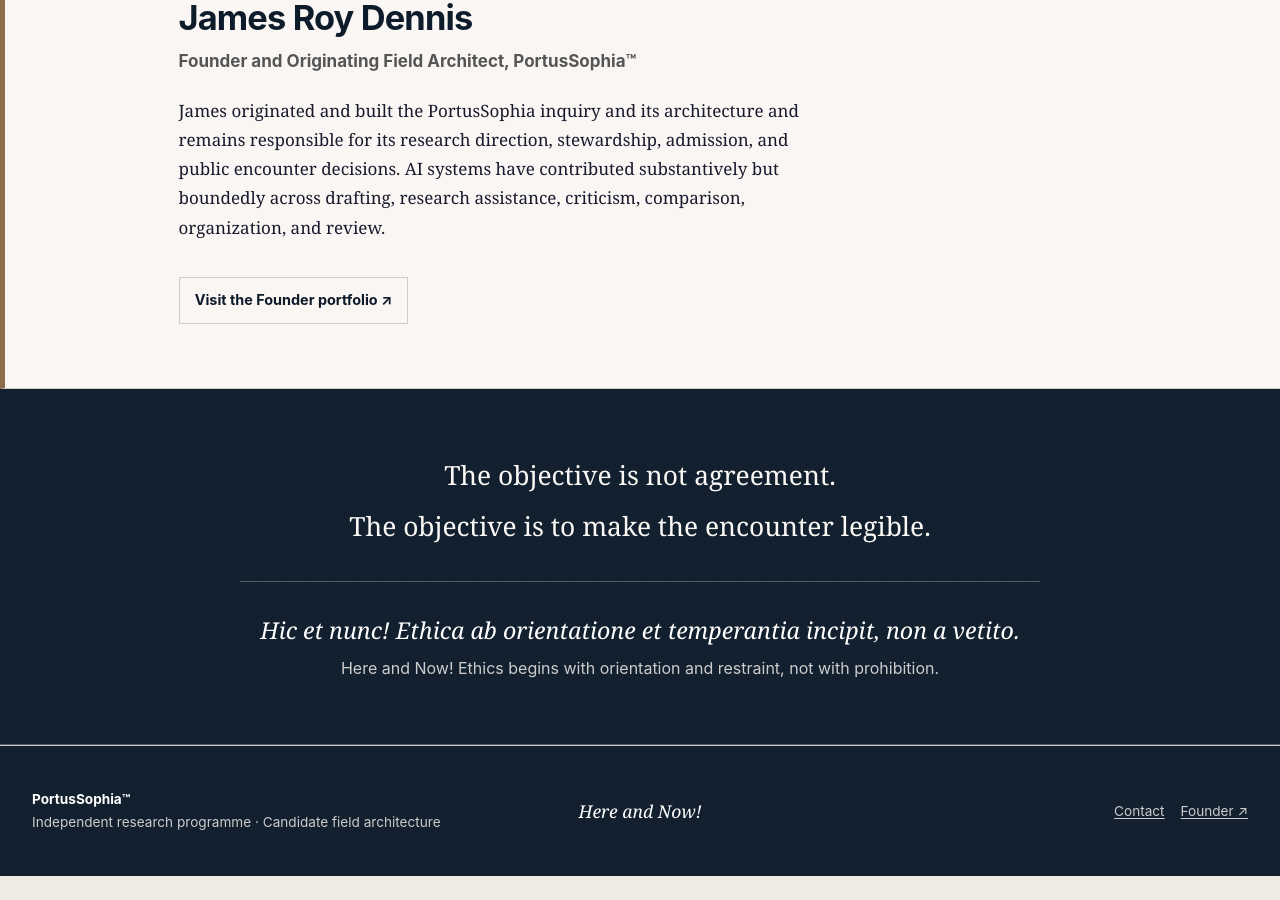
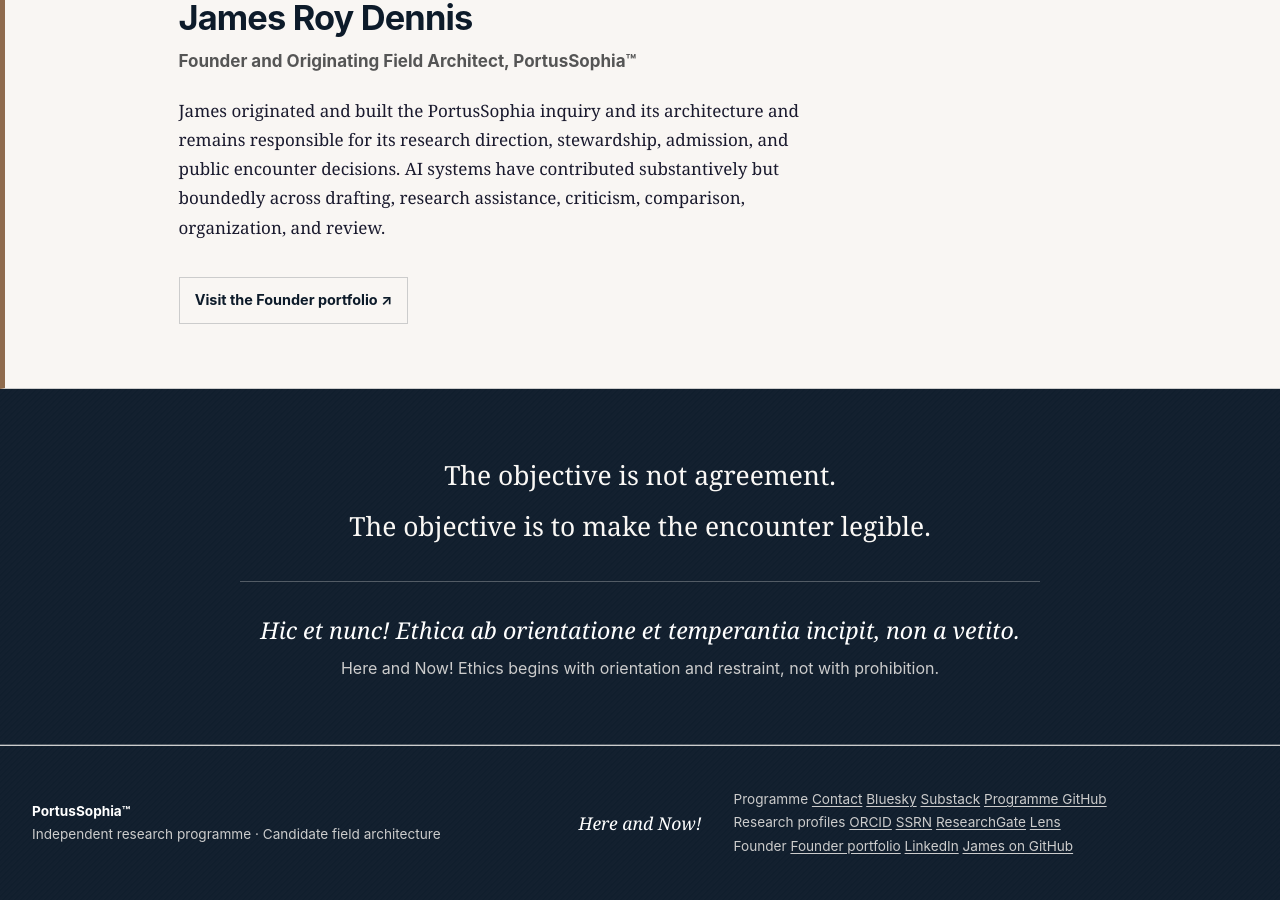
Before and after one commit to portussophia/portussophia-public, a Jekyll site: the page built from index.md, in a window 1280 px wide and 900 px high, scrolled down 3833 px. Built offline with Jekyll 4.4.1, drawn with Linux system fonts in a browser that asks for light colours; before the commit the page ends 4709 px from its top, so only the background shows below that.

Commit message:
Expand public footer links by role

```diff
--- a/_includes/footer-return.html
+++ b/_includes/footer-return.html
@@ -1,14 +1,32 @@
 <footer class="site-footer">
   <div class="shell footer-inner{% if page.footer_quiet %} is-quiet{% endif %}">
-    <div>
+    <div class="footer-identity">
       <p class="footer-name">PortusSophia™</p>
       <p>Independent research programme · Candidate field architecture</p>
     </div>
     {% unless page.footer_quiet %}
       <p class="footer-refrain"><em>Here and Now!</em></p>
-      <nav class="footer-links" aria-label="Footer navigation">
-        <a href="{{ '/contact/' | relative_url }}">Contact</a>
-        <a href="https://founder.portussophia.com/" target="_blank" rel="noopener noreferrer">Founder ↗</a>
+      <nav class="footer-panels" aria-label="Footer navigation">
+        <div class="footer-panel">
+          <span class="footer-panel-label">Programme</span>
+          <a href="{{ '/contact/' | relative_url }}">Contact</a>
+          <a href="https://bsky.app/profile/portussophia.bsky.social" target="_blank" rel="noopener noreferrer">Bluesky</a>
+          <a href="https://substack.com/@portussophia" target="_blank" rel="noopener noreferrer">Substack</a>
+          <a href="https://github.com/portussophia" target="_blank" rel="noopener noreferrer">Programme GitHub</a>
+        </div>
+        <div class="footer-panel">
+          <span class="footer-panel-label">Research profiles</span>
+          <a href="https://orcid.org/0009-0000-6689-8763" target="_blank" rel="noopener noreferrer">ORCID</a>
+          <a href="https://papers.ssrn.com/Sol3/Cf_Dev/AbsByAuth.cfm?per_id=9648792" target="_blank" rel="noopener noreferrer">SSRN</a>
+          <a href="https://www.researchgate.net/profile/James-Dennis-17?ev=hdr_xprf" target="_blank" rel="noopener noreferrer">ResearchGate</a>
+          <a href="https://www.lens.org/lens/profile/697110263/scholar#" target="_blank" rel="noopener noreferrer">Lens</a>
+        </div>
+        <div class="footer-panel">
+          <span class="footer-panel-label">Founder</span>
+          <a href="https://founder.portussophia.com/" target="_blank" rel="noopener noreferrer">Founder portfolio</a>
+          <a href="https://www.linkedin.com/in/jamesroydennis" target="_blank" rel="noopener noreferrer">LinkedIn</a>
+          <a href="https://github.com/jamesroydennis" target="_blank" rel="noopener noreferrer">James on GitHub</a>
+        </div>
       </nav>
     {% endunless %}
   </div>
```
